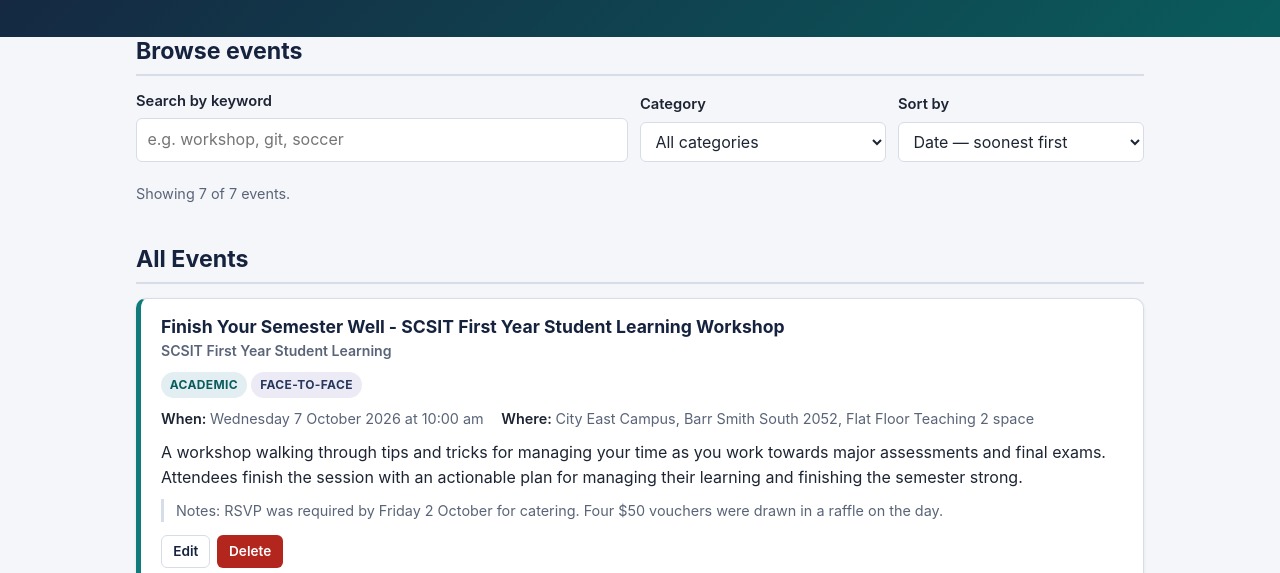
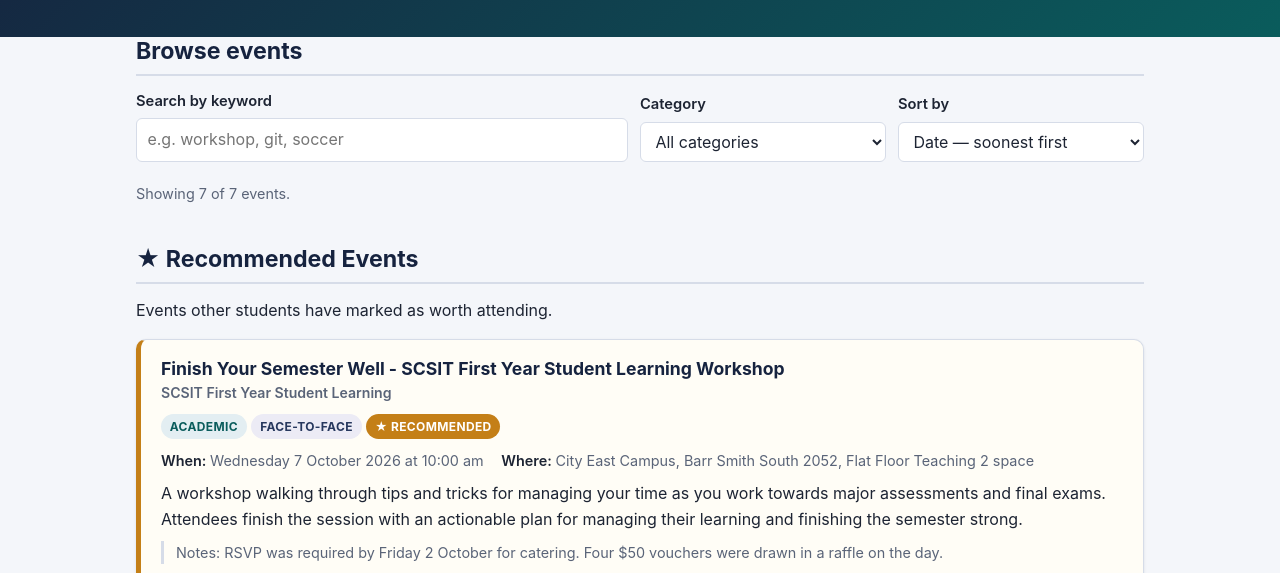
Before and after one commit to ArchieThe/Webdesign-Assignment, a plain HTML site: page events.html in a window 1280 px wide. Shown: the part 213-786 px from the top of the page. Drawn offline with Linux system fonts and the light colour scheme.

Commit message:
let users recommend events

```diff
--- a/events.html
+++ b/events.html
@@ -63,6 +63,13 @@
         </div>
 
         <p id="result-count" class="result-count" aria-live="polite"></p>
+      </section>
+
+      <!-- Recommended events -->
+      <section id="recommended-section" aria-labelledby="recommended-heading" hidden>
+        <h2 id="recommended-heading">&#9733; Recommended Events</h2>
+        <p>Events other students have marked as worth attending.</p>
+        <ul id="recommended-list" class="event-list"></ul>
       </section>
 
       <!-- All events -->
--- a/js/events.js
+++ b/js/events.js
@@ -1,8 +1,8 @@
 /* ==========================================================================
    events.js — the campus events directory
    --------------------------------------------------------------------------
-   Stage 4: the four operations the assignment asks for - create, view,
-   update and delete - plus searching, filtering and input validation.
+   Create, view, update and delete events, plus searching, filtering,
+   input validation and recommendations.
 
    Wrapped in an IIFE (Immediately Invoked Function Expression) so that the
    names declared inside stay private to this file instead of becoming global
@@ -20,6 +20,8 @@
   let editingId = null;
 
   const listEl         = document.getElementById('event-list');
+  const recommendedEl   = document.getElementById('recommended-list');
+  const recommendedWrap = document.getElementById('recommended-section');
   const countEl        = document.getElementById('result-count');
   const emptyEl        = document.getElementById('empty-state');
   const searchInput    = document.getElementById('search-input');
@@ -389,7 +391,7 @@
 
   /** Build the list item for one event. */
   function buildEventNode(ev) {
-    const item = el('li', 'event');
+    const item = el('li', 'event' + (ev.recommended ? ' is-recommended' : ''));
 
     const head = el('div', 'event-head');
     const titleWrap = el('div');
@@ -401,6 +403,11 @@
     badges.appendChild(el('span', 'badge badge-category', ev.category));
     badges.appendChild(document.createTextNode(' '));
     badges.appendChild(el('span', 'badge badge-mode', ev.mode));
+    if (ev.recommended) {
+      badges.appendChild(document.createTextNode(' '));
+      // The badge colour change is the visual status update the brief asks for.
+      badges.appendChild(el('span', 'badge badge-recommended', '\u2605 Recommended'));
+    }
     head.appendChild(badges);
     item.appendChild(head);
 
@@ -422,6 +429,12 @@
     // --- buttons ---
     const actions = el('div', 'event-actions');
 
+    const recBtn = el('button', 'btn btn-small btn-secondary',
+      ev.recommended ? '\u2605 Remove recommendation' : '\u2606 Recommend');
+    recBtn.type = 'button';
+    recBtn.setAttribute('aria-pressed', String(ev.recommended));
+    recBtn.addEventListener('click', function () { toggleRecommend(ev.id); });
+
     const editBtn = el('button', 'btn btn-small btn-secondary', 'Edit');
     editBtn.type = 'button';
     editBtn.addEventListener('click', function () { startEdit(ev.id); });
@@ -430,11 +443,25 @@
     delBtn.type = 'button';
     delBtn.addEventListener('click', function () { deleteEvent(ev.id); });
 
+    actions.appendChild(recBtn);
     actions.appendChild(editBtn);
     actions.appendChild(delBtn);
     item.appendChild(actions);
 
     return item;
+  }
+
+  /* ----------------------------------------------------------------------
+     RECOMMENDED STATUS
+     ---------------------------------------------------------------------- */
+
+  function toggleRecommend(id) {
+    const target = findEvent(id);
+    if (!target) return;
+
+    target.recommended = !target.recommended;   // flip true/false
+    saveEvents();
+    render();
   }
 
   /* ----------------------------------------------------------------------
@@ -496,6 +523,18 @@
       listEl.appendChild(buildEventNode(visible[i]));
     }
 
+    // The Recommended section is drawn from the same filtered list, so the
+    // two views can never disagree about which events are recommended.
+    recommendedEl.textContent = '';
+    let recommendedCount = 0;
+    for (let i = 0; i < visible.length; i++) {
+      if (visible[i].recommended) {
+        recommendedEl.appendChild(buildEventNode(visible[i]));
+        recommendedCount++;
+      }
+    }
+    recommendedWrap.hidden = (recommendedCount === 0);
+
     countEl.textContent = 'Showing ' + visible.length + ' of ' + events.length +
                           ' event' + (events.length === 1 ? '' : 's') + '.';
     emptyEl.hidden = (visible.length > 0);
```
